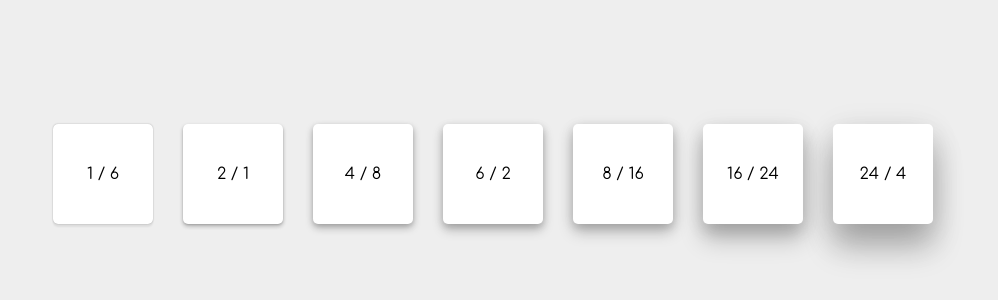
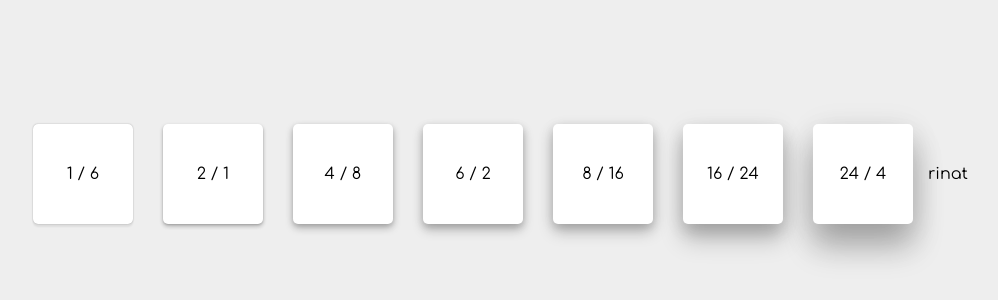
Before and after one commit to GKanev/expa, a plain HTML site: page index.html in a window 1280 px wide. Shown: the part 226-526 px from the top of the page, without its empty margins (147-1145 px from the left). Drawn offline with Linux system fonts and the light colour scheme.

Commit message:
15:27 add div rinat

```diff
--- a/index.html
+++ b/index.html
@@ -17,6 +17,7 @@
 	<div class="square dp-8 dpl-16">8 / 16</div>
 	<div class="square dp-16 dpl-24">16 / 24</div>
 	<div class="square dp-24 dpl-4">24 / 4</div>
+	<div>rinat</div>
 
 	<script src="assets/js/script.js"></script>
 	<script src="assets/js/jquery.min.js"></script>
```
